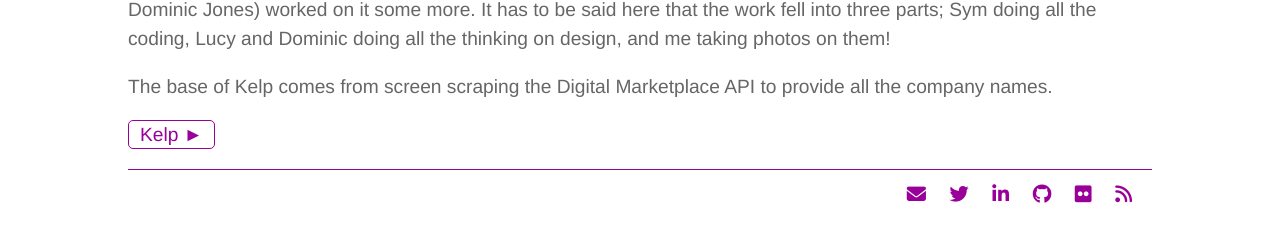
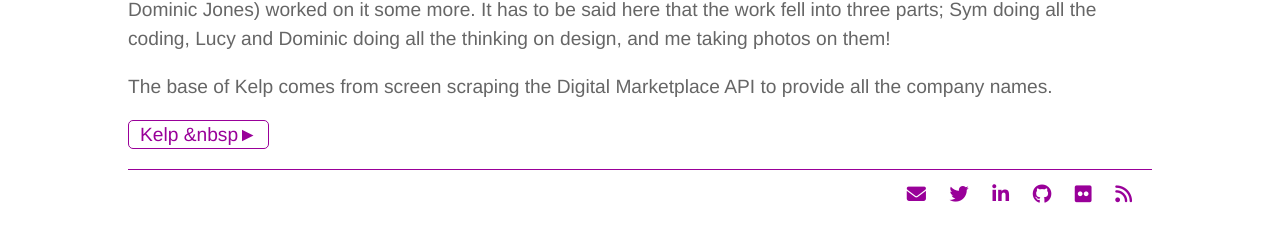
Before and after one commit to electronicdreamplant/electronicdreamplant.github.io, a Jekyll site: the page built from projects/kelp.html, in a window 1280 px wide. Shown: the part 644-886 px from the top of the page. Built offline with Jekyll 4.4.1, drawn with Linux system fonts in a browser that asks for light colours; nearby versions of some CDN libraries.

Commit message:
Update main.css

```diff
--- a/css/main.css
+++ b/css/main.css
@@ -144,5 +144,5 @@ a:hover.button  {
 }
 
 a.button:after  {
-  content:'\25BA';
+  content:'&nbsp\25BA';
 }
```
